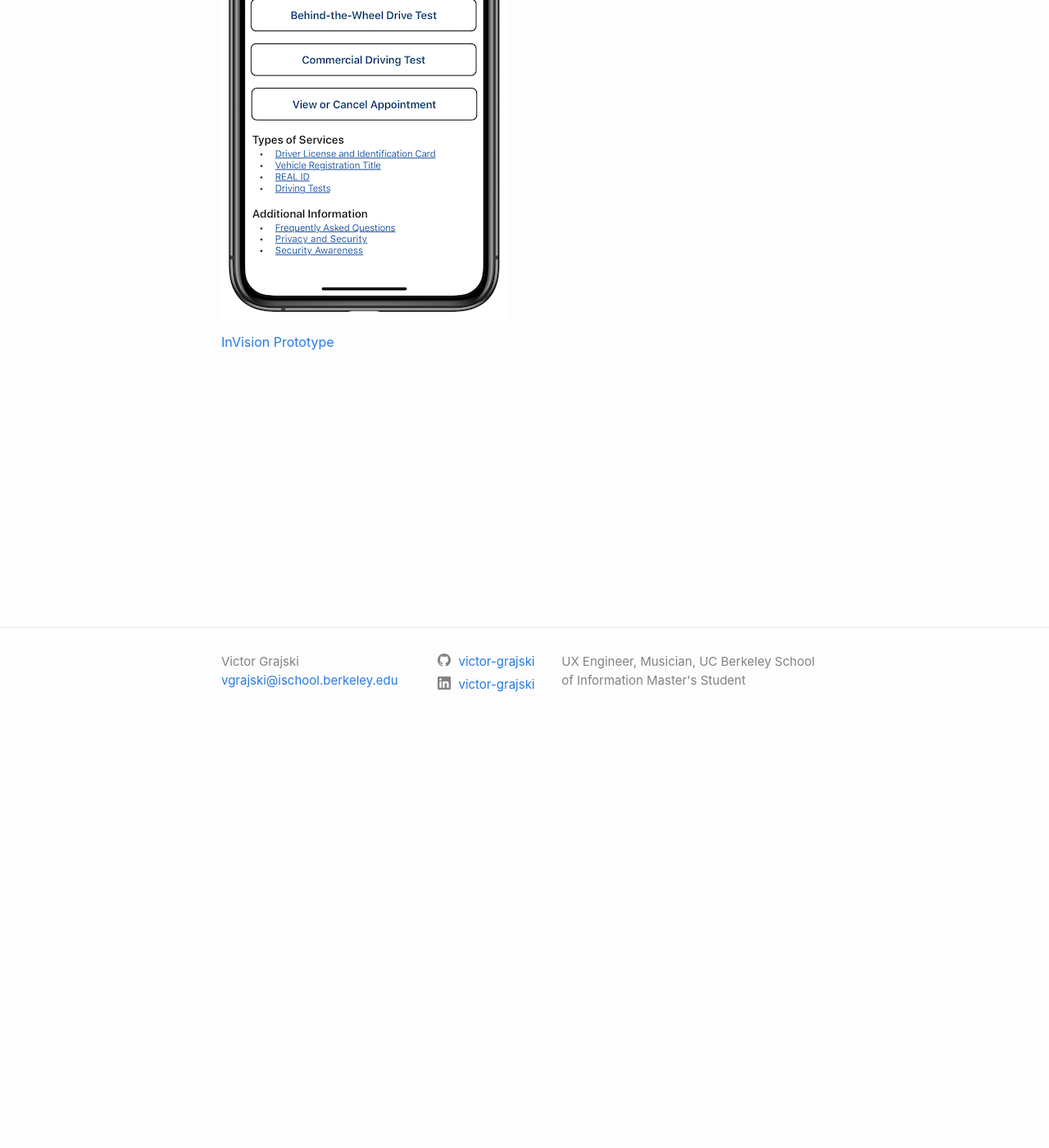
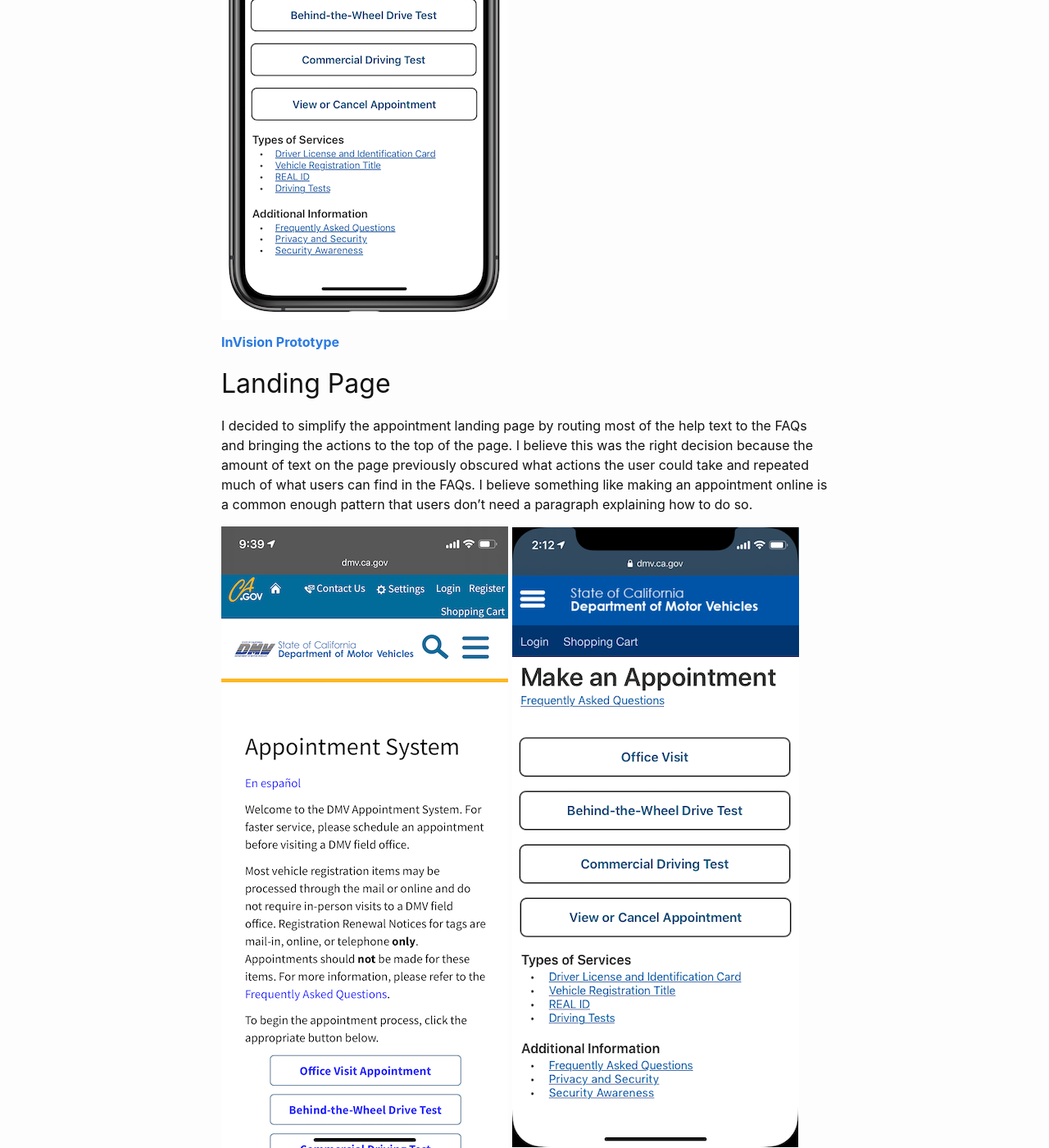
Before and after one commit to victor-grajski/portfolio-old, a Jekyll site: the page built from _posts/2019-10-08-dmv-redesign.markdown, in a window 1280 px wide and 1400 px high, scrolled down 494 px. Shown: the whole window at 82% size. Built offline with Jekyll 4.4.1, drawn with Linux system fonts in a browser that asks for light colours; some of the changed text lies outside the part shown.

Commit message:
Update 2019-10-08-dmv-redesign.markdown

```diff
--- a/_posts/2019-10-08-dmv-redesign.markdown
+++ b/_posts/2019-10-08-dmv-redesign.markdown
@@ -11,4 +11,18 @@ category: "Product Design"
 
 <img src="/assets/dmv/splash-screen.png" alt="splash" />
 
-[InVision Prototype](https://invis.io/NEU60BEG58U){:target="_blank"}
+**[InVision Prototype](https://invis.io/NEU60BEG58U){:target="_blank"}**
+
+## Landing Page
+I decided to simplify the appointment landing page by routing most of the help text to the FAQs and bringing the actions to the top of the page. I believe this was the right decision because the amount of text on the page previously obscured what actions the user could take and repeated much of what users can find in the FAQs. I believe something like making an appointment online is a common enough pattern that users don't need a paragraph explaining how to do so.
+
+<img src="/assets/dmv/appointment_system_before.png" alt="appointment-system-before" /> <img src="/assets/dmv/make-an-appointment.png" alt="make-an-appointment" />
+
+## Booking an Appointment
+On this screen, and many of the following screens, I separated each step in the process into its own screen and structured the decision process in a Q+A format. I believe this is the right solution to reduce cognitive load per screen.
+
+I also included a progress bar with estimated time remaining in order to give users a sense of where they are in the process now that each screen has been atomized to one step in the process.
+
+Finally, I included info boxes to clarify some of the finer details to the user without overwhelming them with text on the screen by default.
+
+<img src="/assets/dmv/book-an-appointment-before.png" alt="book-an-appointment-before" /> <img src="/assets/dmv/step-one-after2.png" alt="step-one" />
```
